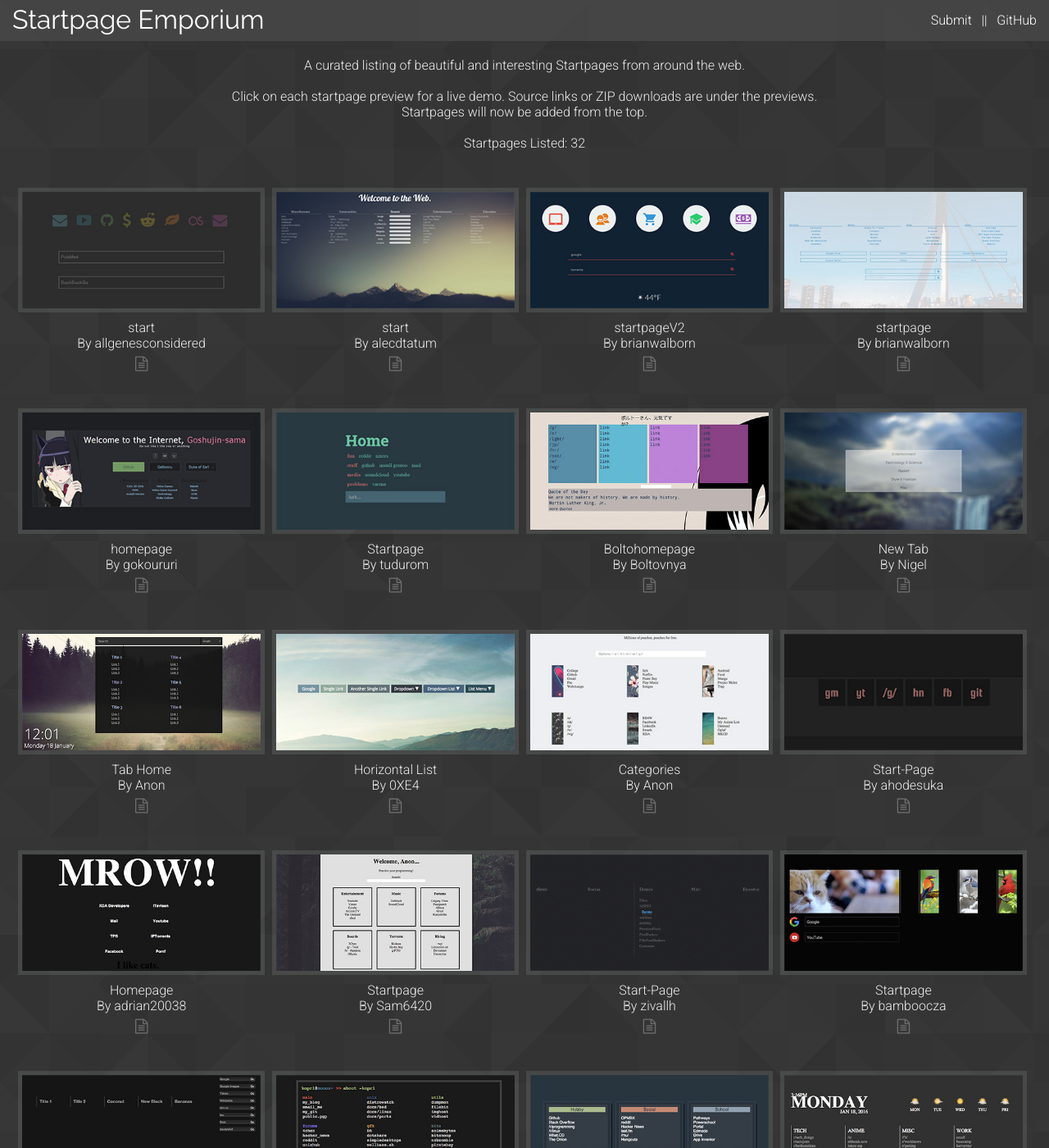
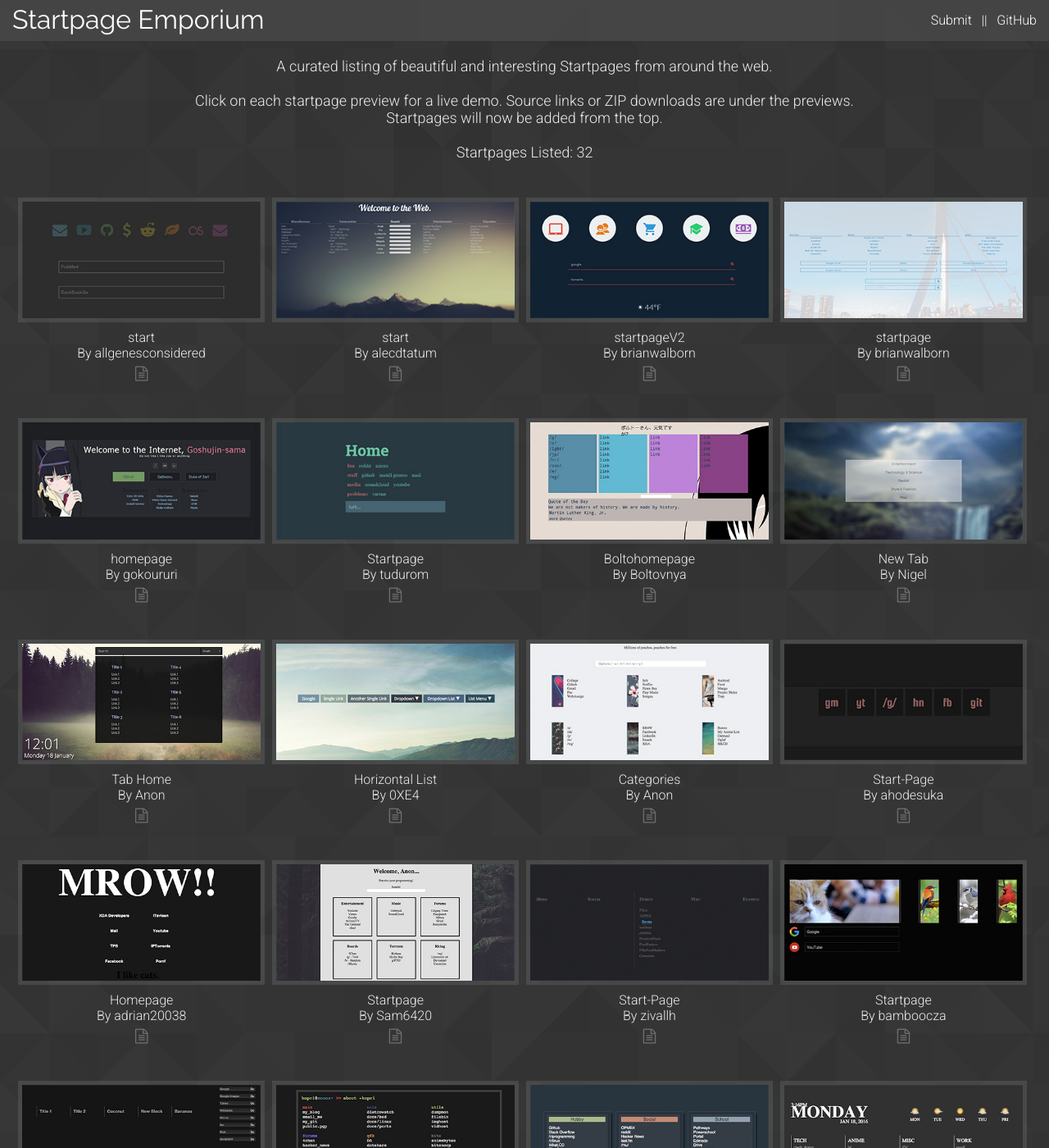
Before and after one commit to Uvacoder/startpages-collected, a Jekyll site: the page built from index.html, in a window 1280 px wide and 1400 px high. Shown: the whole window at 82% size. Built offline with Jekyll 4.4.1, drawn with Linux system fonts in a browser that asks for light colours; nearby versions of some CDN libraries.

Commit message:
Style Adjustment

```diff
--- a/_sass/_media-queries.sass
+++ b/_sass/_media-queries.sass
@@ -30,7 +30,6 @@
     .page-content
         margin: 70px auto
         max-width: 1150px
-
 
 @media (max-width: 940px)
     .header
--- a/css/style.sass
+++ b/css/style.sass
@@ -1,7 +1,6 @@
 ---
 ---
 
-//Setup
 *
     margin: 0
     padding: 0
@@ -14,15 +13,12 @@
     display: table
     clear: both
 
-//Setup
-
-//Variables 'Lobster', cursive
+//Variables
 $header-bg: rgba(70,70,70,0.95)
 $img-border: rgba(236,244,244,0.1)
 $img-hover: rgba(162,200,204,0.5)
 $font-main: 'Roboto', sans-serif
 $font-head: 'Raleway', sans-serif
-
 
 body
     background: url('/media/images/sptile.png')
@@ -36,6 +32,9 @@
 
 .page-content
     max-width: 1200px
+
+.slogan p
+    font-size: 18px
 
 .img-grid
     margin-top: 35px
@@ -85,6 +84,5 @@
     &:hover
         border: 5px solid $img-hover
 
-
 @import heading
 @import media-queries
```
